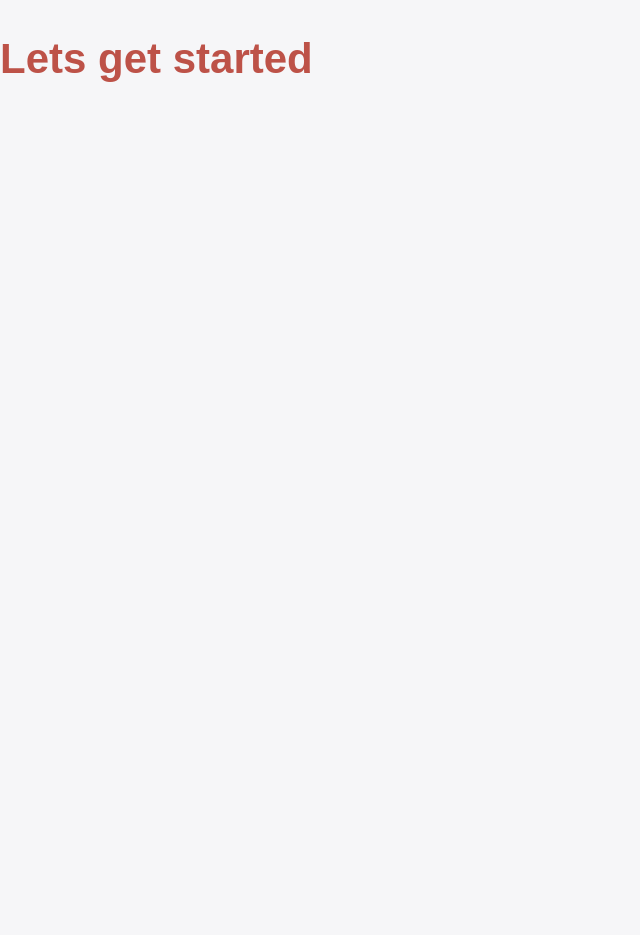
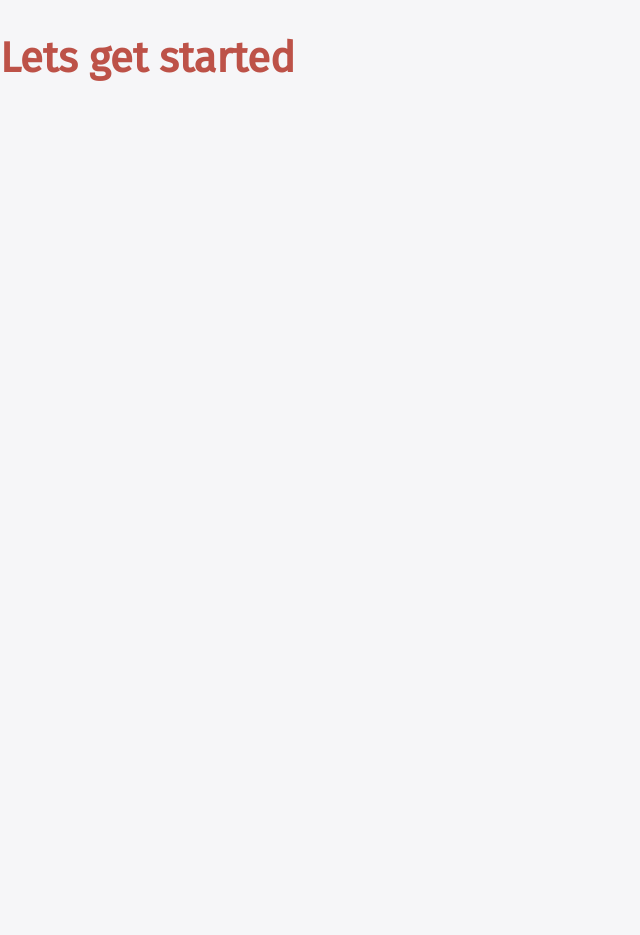
Before and after one commit to OziOcb/Js-Sandbox, a Jekyll site: the page built from index.html, in a window 1280 px wide. Shown: the whole page, without its empty margins (0-640 px from the left). Built offline with Jekyll 4.4.1, drawn with Linux system fonts in a browser that asks for light colours; Markdown is read by kramdown in place of the engine named in the settings.

Commit message:
small fix

```diff
--- a/assets/css/main.css
+++ b/assets/css/main.css
@@ -1,3 +1,4 @@
+@import url(http://fonts.googleapis.com/css?family=Fira+Sans:400,400italic);
 /*! normalize.css v7.0.0 | MIT License | github.com/necolas/normalize.css */
 /* Document
    ========================================================================== */
--- a/assets/css/main.scss
+++ b/assets/css/main.scss
@@ -1,5 +1,10 @@
+@import "0-tools/fonts";
 @import "0-tools/bourbon/bourbon";
 @import "0-tools/normalize";
 
 @import "1-base/vars";
 @import "1-base/base";
+
+@import "3-sections/hello";
+
+@import "4-layouts/home";
```
Also changed, not shown: assets/css/3-sections/hello.sass (added), assets/css/4-layouts/home.sass (added), 1 other file.
